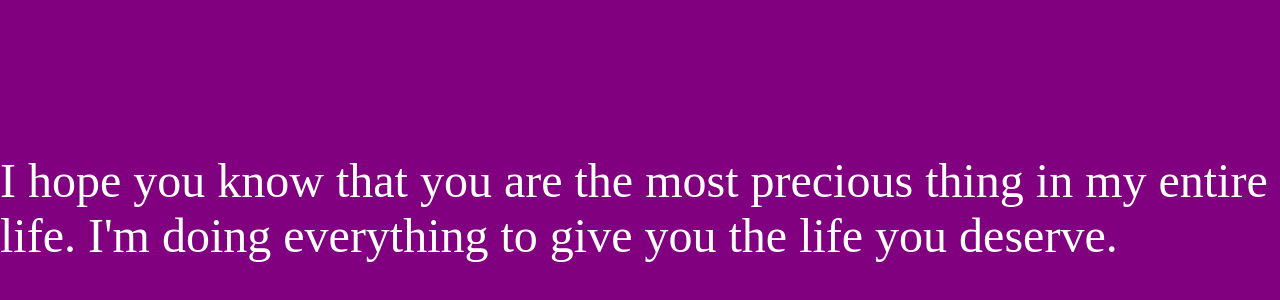
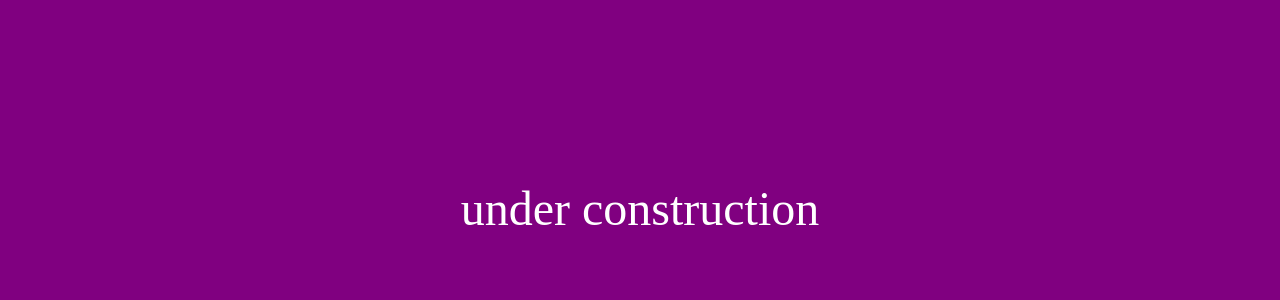
Before and after one commit to muriIo/clone-tabnews, an Angular app: page / in a window 1280 px wide. Shown: the part 192-492 px from the top of the page. Built offline with nearby package versions, Linux system fonts and the light colour scheme.

Commit message:
Update index.component.ts

```diff
--- a/src/app/pages/index/index.component.ts
+++ b/src/app/pages/index/index.component.ts
@@ -8,5 +8,5 @@ import { Component } from '@angular/core';
   styleUrl: './index.component.scss'
 })
 export class IndexComponent {
-  message: string = "I hope you know that you are the most precious thing in my entire life. I'm doing everything to give you the life you deserve.";
+  message: string = "under construction";
 }
```
